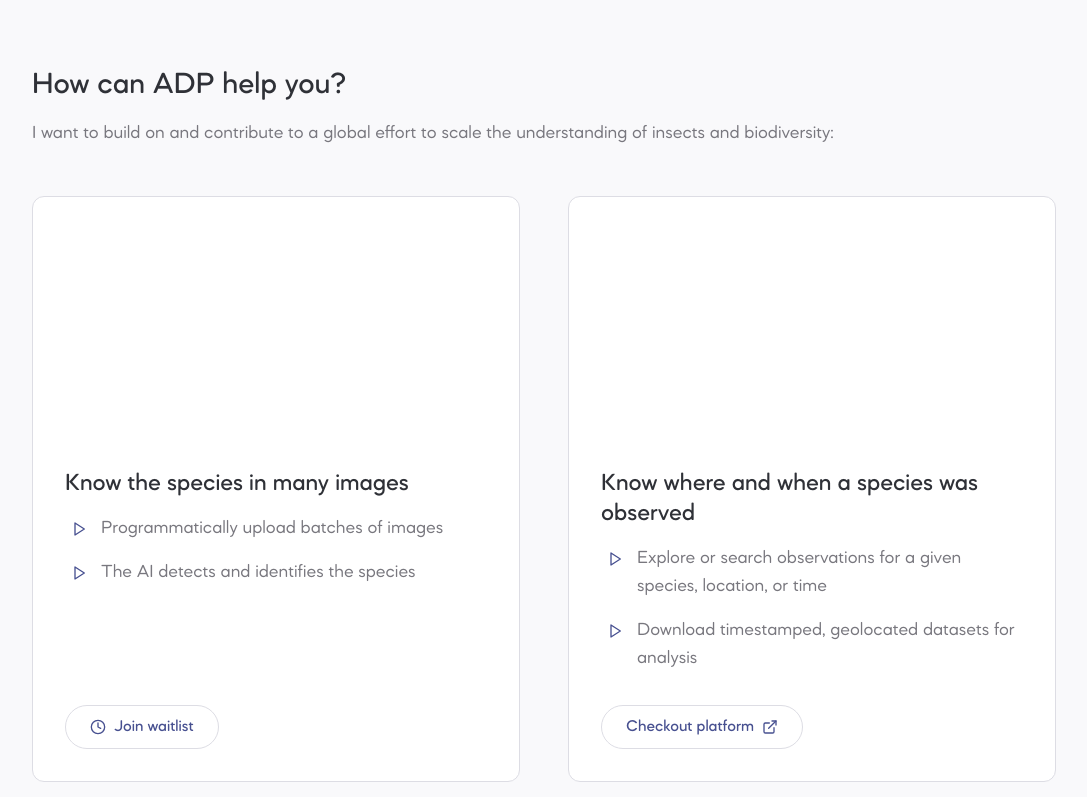
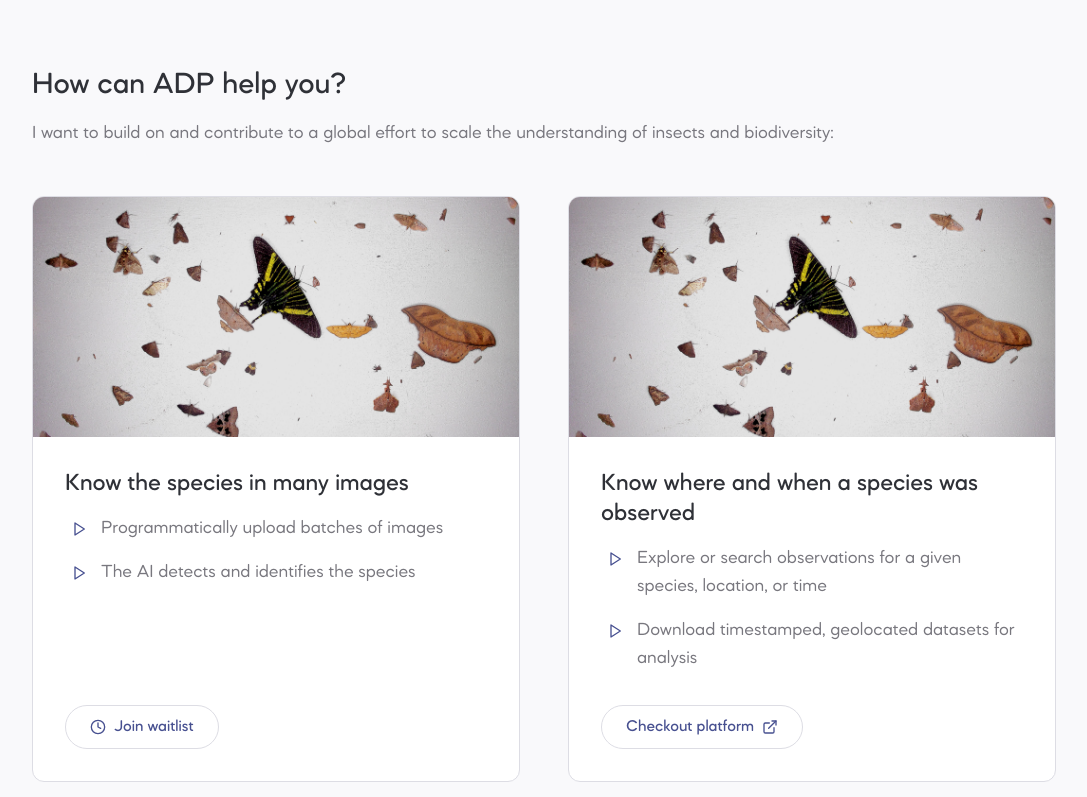
Before and after one commit to RolnickLab/antenna-landing-page, a Next.js app: page / in a window 1280 px wide. Shown: the part 2000-2797 px from the top of the page, without its empty margins (96-1183 px from the left). Built offline with nearby package versions, Linux system fonts and the light colour scheme.

Commit message:
Add image placeholder

```diff
--- a/app/page.tsx
+++ b/app/page.tsx
@@ -1,4 +1,5 @@
 import { Card } from "@/components/card";
+import { ImagePlaceholder } from "@/components/image-placeholder";
 import { Stats } from "@/components/stats";
 import { ThemeToggle } from "@/components/theme-toggle";
 import { Button } from "@/components/ui/button";
@@ -28,7 +29,7 @@
           </div>
           <div style={{ marginRight: "-240px" }}>
             <div className="w-[640px] h-[480px] rounded-xl bg-card border overflow-hidden">
-              {/* TODO: Add image */}
+              <ImagePlaceholder />
             </div>
           </div>
         </div>
--- a/components/card.tsx
+++ b/components/card.tsx
@@ -1,5 +1,6 @@
-import { CornerDownRightIcon, MousePointer2Icon, PlayIcon } from "lucide-react";
+import { PlayIcon } from "lucide-react";
 import { ReactNode } from "react";
+import { ImagePlaceholder } from "./image-placeholder";
 
 interface CardProps {
   children: ReactNode;
@@ -9,7 +10,9 @@
 
 export const Card = ({ children, listItems, title }: CardProps) => (
   <div className="flex flex-col bg-card rounded-xl border overflow-hidden">
-    <div className="h-[240px]">{/* TODO: Add image */}</div>
+    <div className="h-[240px]">
+      <ImagePlaceholder />
+    </div>
     <div className="grow flex flex-col items-start justify-between gap-8 p-8">
       <div>
         <h2 className="text-2xl font-medium leading-tight mb-4">{title}</h2>
--- /dev/null
+++ b/components/image-placeholder.tsx
@@ -0,0 +1,9 @@
+/* eslint-disable @next/next/no-img-element */
+
+export const ImagePlaceholder = () => (
+  <img
+    alt="Placeholder"
+    src="/placeholder.jpeg"
+    className="w-full h-full object-cover"
+  />
+);
```
Also changed, not shown: public/placeholder.jpeg (added).
